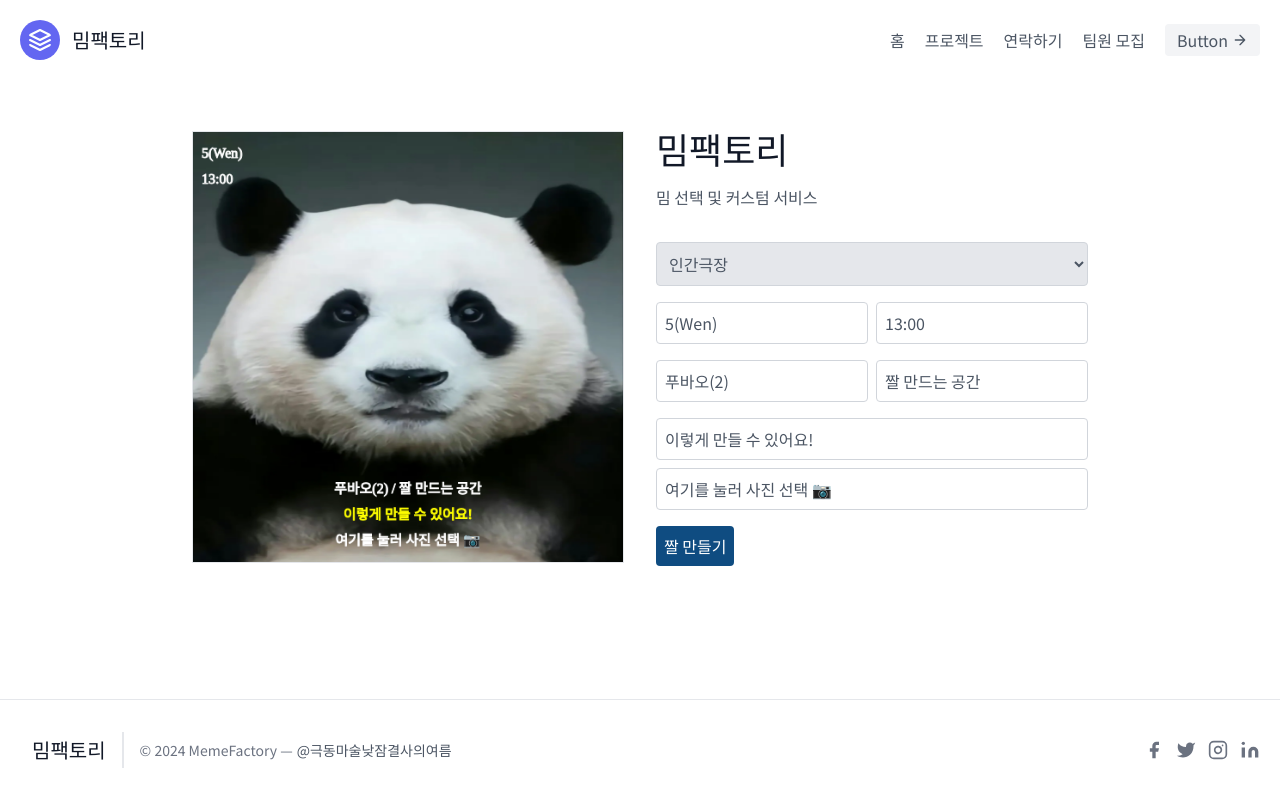
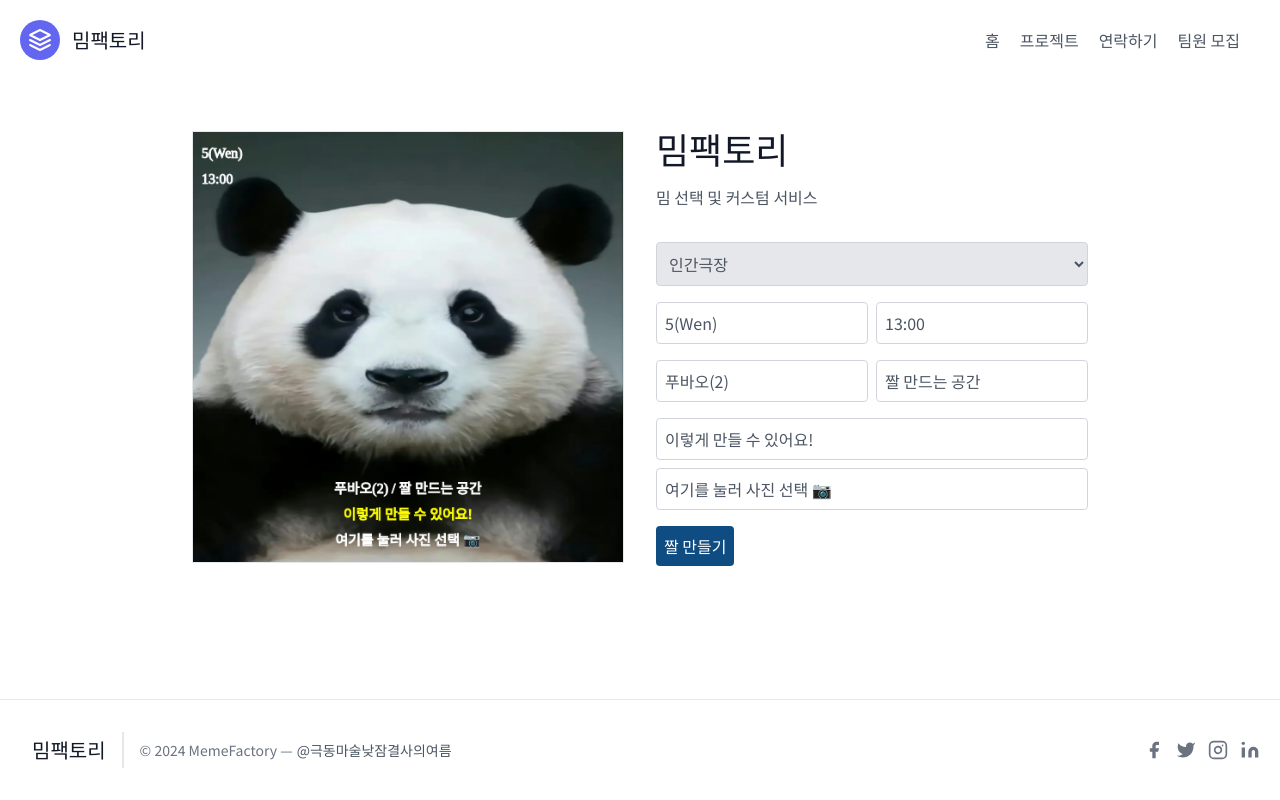
Before and after one commit to meffy2020/MemeFactory, a Next.js app: page / in a window 1280 px wide. Built offline with nearby package versions, Linux system fonts and the light colour scheme.

Commit message:
헤더 버튼 삭제

```diff
--- a/components/header.js
+++ b/components/header.js
@@ -15,11 +15,8 @@
                         <a className="mr-5 hover:text-gray-900">연락하기</a>
                         <a className="mr-5 hover:text-gray-900">팀원 모집</a>
                     </nav>
-                    <button className="inline-flex items-center bg-gray-100 border-0 py-1 px-3 focus:outline-none hover:bg-gray-200 rounded text-base mt-4 md:mt-0">Button
-                        <svg fill="none" stroke="currentColor" strokeLinecap="round" strokeLinejoin="round" strokeWidth="2" className="w-4 h-4 ml-1" viewBox="0 0 24 24">
-                            <path d="M5 12h14M12 5l7 7-7 7"></path>
-                        </svg>
-                    </button>
+
+
                 </div>
             </header>
         </>
```
